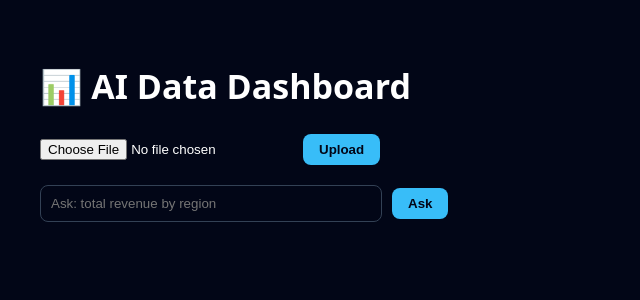
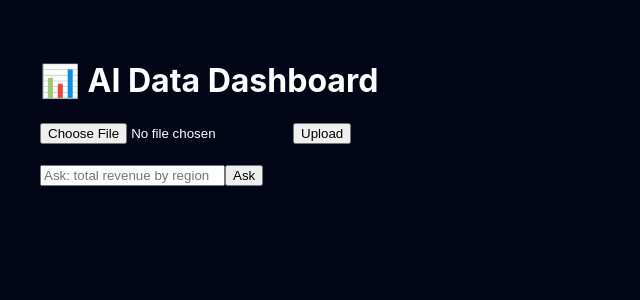
Before and after one commit to dennish-8055/ai-dashboard, a React (Create React App) app in the folder client/: page / in a window 1280 px wide. Shown: the top 300 px of the page, without its empty margins (0-640 px from the left). Built offline with nearby package versions, Linux system fonts and the light colour scheme; no server answers.

Commit message:
Update App.js

```diff
--- a/client/src/App.js
+++ b/client/src/App.js
@@ -21,36 +21,25 @@ function App() {
     process.env.REACT_APP_API_URL ||
     "https://ai-dashboard-backend.onrender.com";
 
-  // =====================
-  // Upload CSV
-  // =====================
+  // Upload
   const uploadFile = async () => {
-    if (!file) {
-      setMessage("⚠️ Please select a file");
-      return;
-    }
+    if (!file) return setMessage("⚠️ Select a file");
 
     const formData = new FormData();
     formData.append("file", file);
 
     try {
       await axios.post(`${API}/upload`, formData);
-      setMessage("✅ File uploaded successfully");
+      setMessage("✅ Uploaded successfully");
       setData([]);
-    } catch (err) {
-      console.error(err);
+    } catch {
       setMessage("❌ Upload failed");
     }
   };
 
-  // =====================
-  // Ask Question
-  // =====================
+  // Ask
   const askAI = async () => {
-    if (!question) {
-      setMessage("⚠️ Enter a question");
-      return;
-    }
+    if (!question) return setMessage("⚠️ Enter a question");
 
     setLoading(true);
     setMessage("");
@@ -58,54 +47,38 @@ function App() {
     try {
       const res = await axios.post(`${API}/ask`, { question });
 
-      if (!res.data || res.data.length === 0) {
+      if (!res.data.length) {
         setData([]);
-        setMessage("📭 No data found. Try a different question.");
+        setMessage("📭 No data found");
       } else {
         setData(res.data);
       }
-    } catch (err) {
-      console.error(err);
+    } catch {
       setMessage("❌ Error fetching data");
     }
 
     setLoading(false);
   };
 
-  // =====================
   // Insight
-  // =====================
   const getInsight = () => {
     if (!data.length) return "";
 
-    let max = data[0];
-    data.forEach(d => {
-      if (d.value > max.value) max = d;
-    });
-
-    return `📊 Insight: ${max.name} has the highest value (${max.value.toLocaleString()}).`;
+    const max = data.reduce((a, b) => (a.value > b.value ? a : b));
+    return `📊 ${max.name} has highest value (${max.value.toLocaleString()})`;
   };
 
-  // =====================
-  //  Tooltip
-  // =====================
+  // Tooltip
   const CustomTooltip = ({ active, payload, label }) => {
-    if (active && payload && payload.length) {
+    if (active && payload?.length) {
       return (
         <div style={{
           background: "#020617",
-          border: "1px solid #334155",
-          borderRadius: "12px",
-          padding: "10px 14px",
-          boxShadow: "0 6px 25px rgba(0,0,0,0.5)"
+          padding: "10px",
+          borderRadius: "10px",
+          border: "1px solid #334155"
         }}>
-          <p style={{
-            color: "#38bdf8",
-            fontWeight: "bold",
-            marginBottom: "4px"
-          }}>
-            {label}
-          </p>
+          <p style={{ color: "#38bdf8", fontWeight: "bold" }}>{label}</p>
           <p style={{ color: "#e2e8f0" }}>
             Value: {payload[0].value.toLocaleString()}
           </p>
@@ -120,127 +93,47 @@ function App() {
       background: "#020617",
       minHeight: "100vh",
       color: "white",
-      padding: "40px",
-      fontFamily: "system-ui"
+      padding: "40px"
     }}>
-      <h1 style={{
-        fontSize: "34px",
-        marginBottom: "25px",
-        fontWeight: "600"
-      }}>
-        📊 AI Data Dashboard
-      </h1>
+      <h1>📊 AI Data Dashboard</h1>
 
       {/* Upload */}
-      <div style={card}>
-        <input type="file" onChange={(e) => setFile(e.target.files[0])} />
-        <button style={btn} onClick={uploadFile}>Upload</button>
+      <div style={{ marginBottom: 20 }}>
+        <input type="file" onChange={e => setFile(e.target.files[0])} />
+        <button onClick={uploadFile}>Upload</button>
       </div>
 
       {/* Ask */}
-      <div style={card}>
+      <div style={{ marginBottom: 20 }}>
         <input
-          style={input}
+          value={question}
+          onChange={e => setQuestion(e.target.value)}
           placeholder="Ask: total revenue by region"
-          value={question}
-          onChange={(e) => setQuestion(e.target.value)}
         />
-        <button style={btn} onClick={askAI}>Ask</button>
+        <button onClick={askAI}>Ask</button>
       </div>
 
-      {/* Message */}
-      {message && (
-        <p style={{ color: "#94a3b8", marginBottom: "10px" }}>
-          {message}
-        </p>
-      )}
-
-      {/* Loading */}
-      {loading && (
-        <p style={{ color: "#38bdf8" }}>⏳ Processing...</p>
-      )}
+      {message && <p>{message}</p>}
+      {loading && <p>⏳ Loading...</p>}
 
       {/* Chart */}
       {data.length > 0 && (
-        <div style={chartCard}>
-          <ResponsiveContainer width="100%" height={320}>
+        <div style={{ background: "#0f172a", padding: 20, borderRadius: 10 }}>
+          <ResponsiveContainer width="100%" height={300}>
             <BarChart data={data}>
-              <CartesianGrid stroke="#1e293b" vertical={false} />
+              <CartesianGrid stroke="#1e293b" />
               <XAxis dataKey="name" stroke="#94a3b8" />
               <YAxis stroke="#94a3b8" />
-
-              {/* ✅ TOOLTIP */}
-              <Tooltip
-               content={<CustomTooltip />}
-               cursor={{ fill: "rgba(56,189,248,0.08)" }}
-               wrapperStyle={{ outline: "none" }}
-              />
-
-              {/* ✅ BAR */}
-              <Bar
-                dataKey="value"
-                fill="#38bdf8"
-                radius={[8, 8, 0, 0]}
-                activeBar={{
-                  fill: "#0ea5e9",
-                  stroke: "#38bdf8",
-                  strokeWidth: 1
-                }}
-              />
+              <Tooltip content={<CustomTooltip />} />
+              <Bar dataKey="value" fill="#38bdf8" />
             </BarChart>
           </ResponsiveContainer>
         </div>
       )}
 
-      {/* Insight */}
-      {data.length > 0 && (
-        <p style={{
-          marginTop: "20px",
-          color: "#94a3b8",
-          fontSize: "16px"
-        }}>
-          {getInsight()}
-        </p>
-      )}
+      {data.length > 0 && <p>{getInsight()}</p>}
     </div>
   );
 }
 
-// =====================
-// Styles
-// =====================
-const card = {
-  marginBottom: "20px",
-  display: "flex",
-  gap: "10px",
-  alignItems: "center"
-};
-
-const chartCard = {
-  background: "#0f172a",
-  padding: "20px",
-  borderRadius: "14px",
-  boxShadow: "0 6px 30px rgba(0,0,0,0.4)"
-};
-
-const btn = {
-  padding: "8px 16px",
-  background: "#38bdf8",
-  border: "none",
-  borderRadius: "8px",
-  cursor: "pointer",
-  fontWeight: "600",
-  color: "#020617"
-};
-
-const input = {
-  padding: "10px",
-  width: "320px",
-  borderRadius: "8px",
-  border: "1px solid #334155",
-  outline: "none",
-  background: "#020617",
-  color: "white"
-};
-
 export default App;
```
